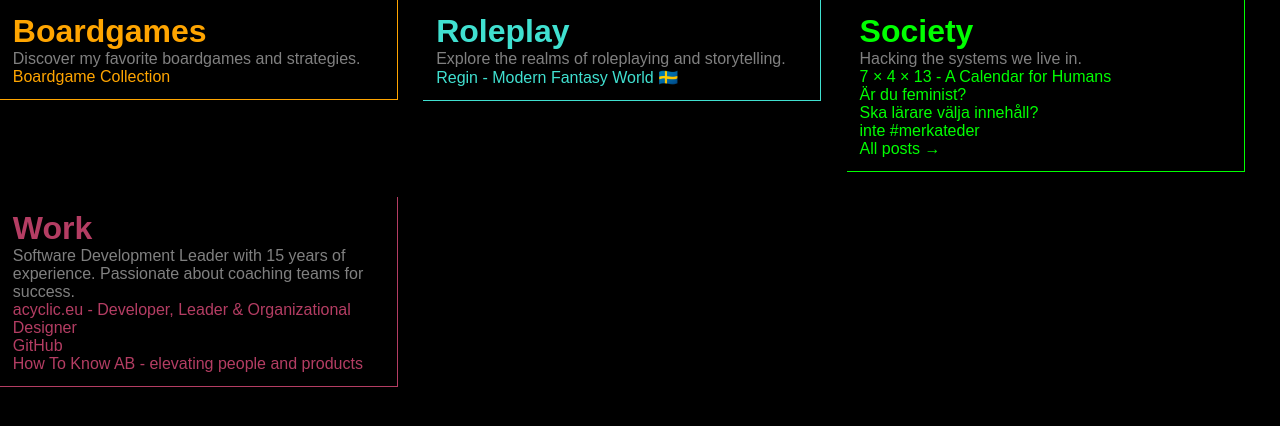
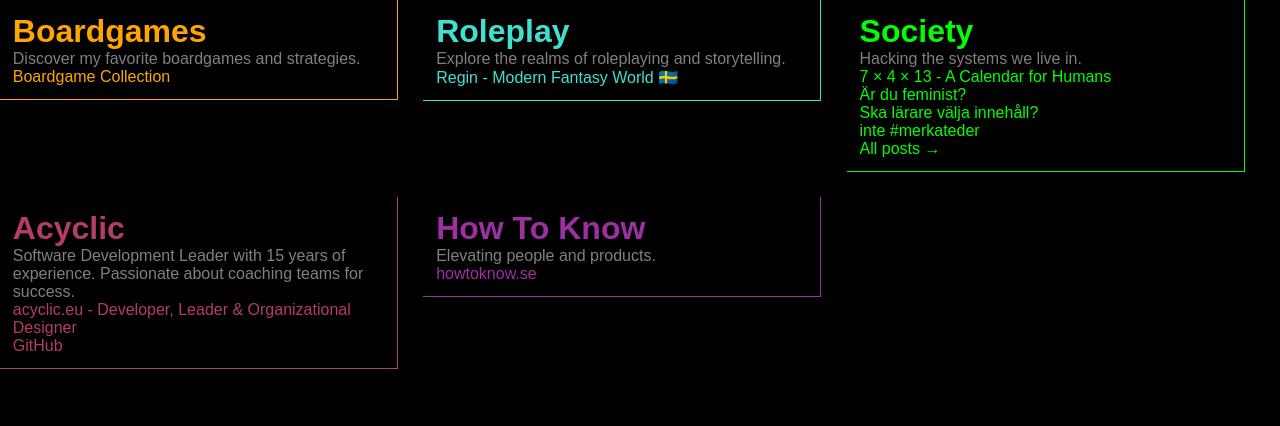
Before and after one commit to paven/paven.github.com, a Jekyll site: the page built from index.html, in a window 1280 px wide. Shown: the top 426 px of the page. Built offline with Jekyll 4.4.1, drawn with Linux system fonts in a browser that asks for light colours.

Commit message:
Split work into acyclic and howtoknow columns with brand colors

```diff
--- a/index.html
+++ b/index.html
@@ -41,8 +41,11 @@
         #roleplay {
             --column-color: turquoise; /* Define a CSS variable for roleplay column color */
         }
-        #work {
+        #acyclic {
             --column-color: rgb(180, 61, 99);
+        }
+        #howtoknow {
+            --column-color: rgb(157, 47, 163);
         }
         #society {
             --column-color: lime;
@@ -75,14 +78,17 @@
     {% endfor %}
     <a href="/society">All posts &rarr;</a>
 </div>
-<div id="work" class="column">
-    <h1>Work</h1>
+<div id="acyclic" class="column">
+    <h1>Acyclic</h1>
     <p>Software Development Leader with 15 years of experience. Passionate about coaching teams for success.</p>
     <a href="https://acyclic.eu" rel="me">acyclic.eu - Developer, Leader &amp; Organizational Designer</a>
     <br/>
     <a href="https://github.com/paven" rel="me">GitHub</a>
-    <br/>
-    <a href="https://www.howtoknow.se" rel="me">How To Know AB - elevating people and products</a>
+</div>
+<div id="howtoknow" class="column">
+    <h1>How To Know</h1>
+    <p>Elevating people and products.</p>
+    <a href="https://www.howtoknow.se" rel="me">howtoknow.se</a>
 </div>
 <!-- Add more columns if needed... -->
 </body>
```
